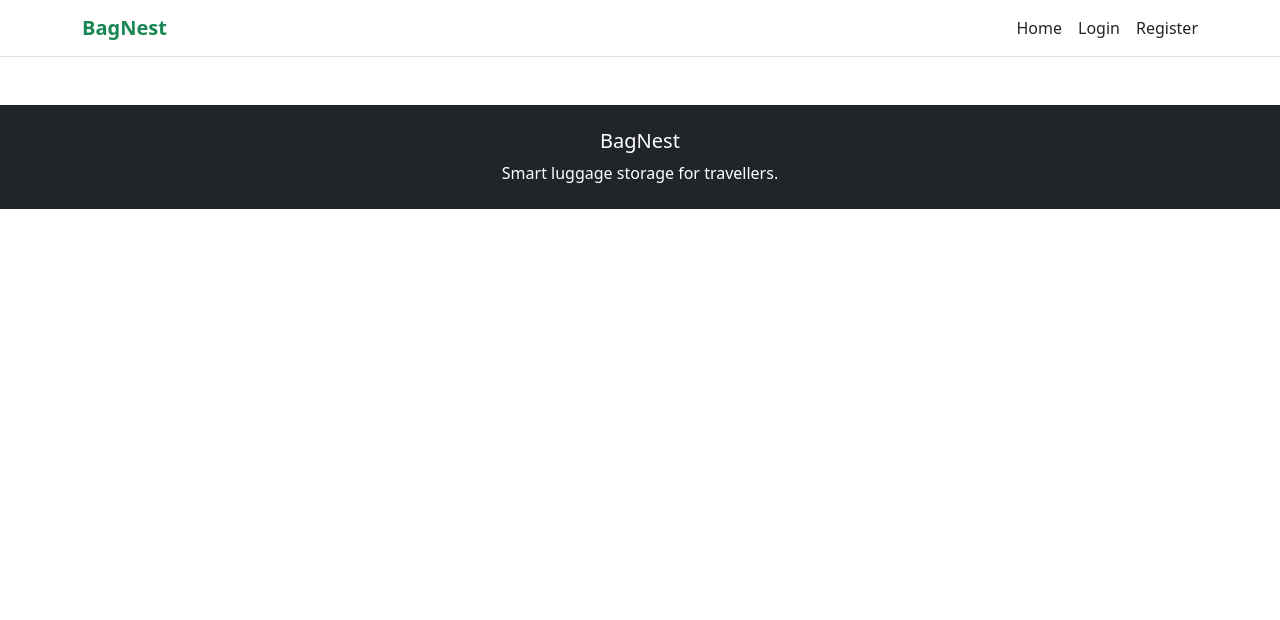
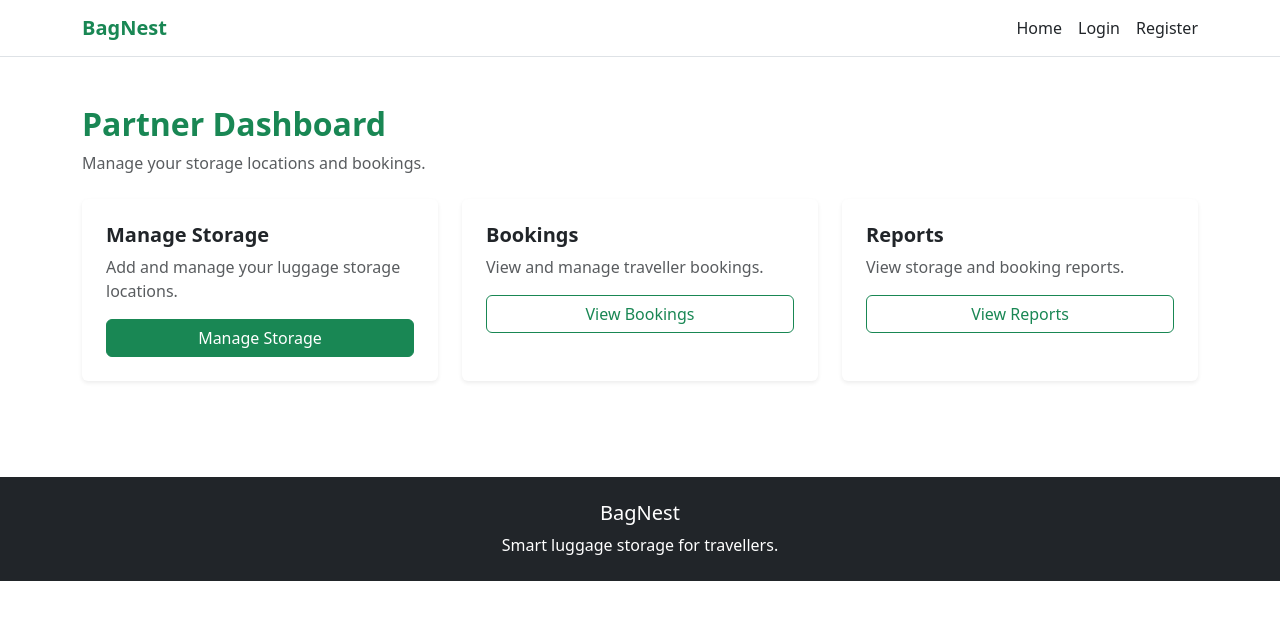
Before and after one commit to paviththira-vinayagamoorthy/BagNest, a React (Vite) app in the folder frontend/hackathon_projects/: page /partner-dashboard in a window 1280 px wide. Shown: the top 620 px of the page. Built offline with nearby package versions, Linux system fonts and the light colour scheme.

Commit message:
storage partner dashboard layout created

```diff
--- a/frontend/hackathon_projects/src/pages/Login.jsx
+++ b/frontend/hackathon_projects/src/pages/Login.jsx
@@ -1,12 +1,15 @@
 import { useState } from "react";
-// text-a link aa maatha Link import panrom
-import { Link } from "react-router-dom";
+// Login success aana page change panna navigate import panrom
+import { useNavigate, Link } from "react-router-dom";
 
 function Login() {
 
   // Login form values-a store panna states
   const [email, setEmail] = useState("");
   const [password, setPassword] = useState("");
+
+  // Login success aana dashboard-ku navigate panna
+  const navigate = useNavigate();
 
   // Login form submit-a handle panna function
   function handleLogin(e) {
@@ -32,6 +35,13 @@ function Login() {
         "user",
         JSON.stringify(registeredUser)
       );
+
+      // User role-ku etha dashboard-ku navigate panna
+      if (registeredUser.role === "traveller") {
+        navigate("/traveller-dashboard");
+      } else {
+        navigate("/partner-dashboard");
+      }
     }
   }
 
--- /dev/null
+++ b/frontend/hackathon_projects/src/pages/PartnerDashboard.jsx
@@ -0,0 +1,81 @@
+function PartnerDashboard() {
+
+  // Partner dashboard main section
+  return (
+    <section className="py-5">
+
+      {/* Dashboard content-a center-la maintain panna container */}
+      <div className="container">
+
+        {/* Dashboard heading */}
+        <div className="mb-4">
+          <h2 className="fw-bold text-success">
+            Partner Dashboard
+          </h2>
+
+          <p className="text-muted">
+            Manage your storage locations and bookings.
+          </p>
+        </div>
+
+        {/* Partner dashboard summary cards */}
+        <div className="row g-4">
+
+          {/* Storage management card */}
+          <div className="col-md-4">
+            <div className="card border-0 shadow-sm h-100 p-4">
+              <h5 className="fw-bold">
+                Manage Storage
+              </h5>
+
+              <p className="text-muted">
+                Add and manage your luggage storage locations.
+              </p>
+
+              <button className="btn btn-success">
+                Manage Storage
+              </button>
+            </div>
+          </div>
+
+          {/* Booking management card */}
+          <div className="col-md-4">
+            <div className="card border-0 shadow-sm h-100 p-4">
+              <h5 className="fw-bold">
+                Bookings
+              </h5>
+
+              <p className="text-muted">
+                View and manage traveller bookings.
+              </p>
+
+              <button className="btn btn-outline-success">
+                View Bookings
+              </button>
+            </div>
+          </div>
+
+          {/* Reports card */}
+          <div className="col-md-4">
+            <div className="card border-0 shadow-sm h-100 p-4">
+              <h5 className="fw-bold">
+                Reports
+              </h5>
+
+              <p className="text-muted">
+                View storage and booking reports.
+              </p>
+
+              <button className="btn btn-outline-success">
+                View Reports
+              </button>
+            </div>
+          </div>
+
+        </div>
+      </div>
+    </section>
+  );
+}
+
+export default PartnerDashboard;
--- a/frontend/hackathon_projects/src/routes/AppRoutes.jsx
+++ b/frontend/hackathon_projects/src/routes/AppRoutes.jsx
@@ -5,6 +5,8 @@ import Login from "../pages/Login";
 import Register from "../pages/Register";
 // Traveller dashboard-a route-la use panna import panrom
 import TravellerDashboard from "../pages/TravellerDashboard";
+// Partner dashboard-a route-la use panna import panrom
+import PartnerDashboard from "../pages/PartnerDashboard";
 
 function AppRoutes() {
   // Website-la entha URL-ku entha page kaatanum nu define panrom
@@ -35,6 +37,13 @@ function AppRoutes() {
            element={<TravellerDashboard />}
         />
 
+    {/* "/partner-dashboard" URL pona Partner Dashboard kaatum */}
+      <Route
+        path="/partner-dashboard"
+        element={<PartnerDashboard />}
+    />
+
+
     </Routes>
   );
 }
```
